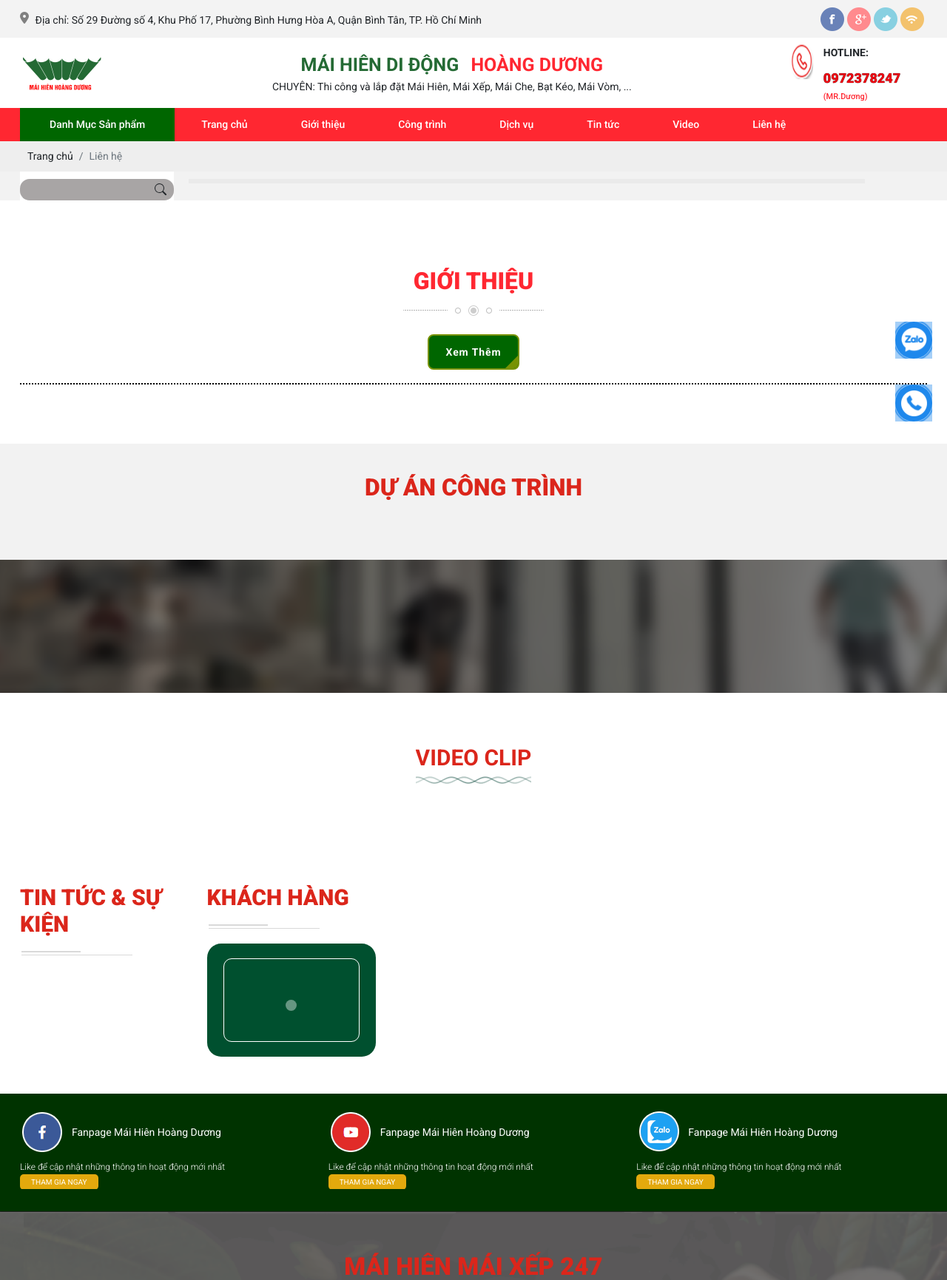
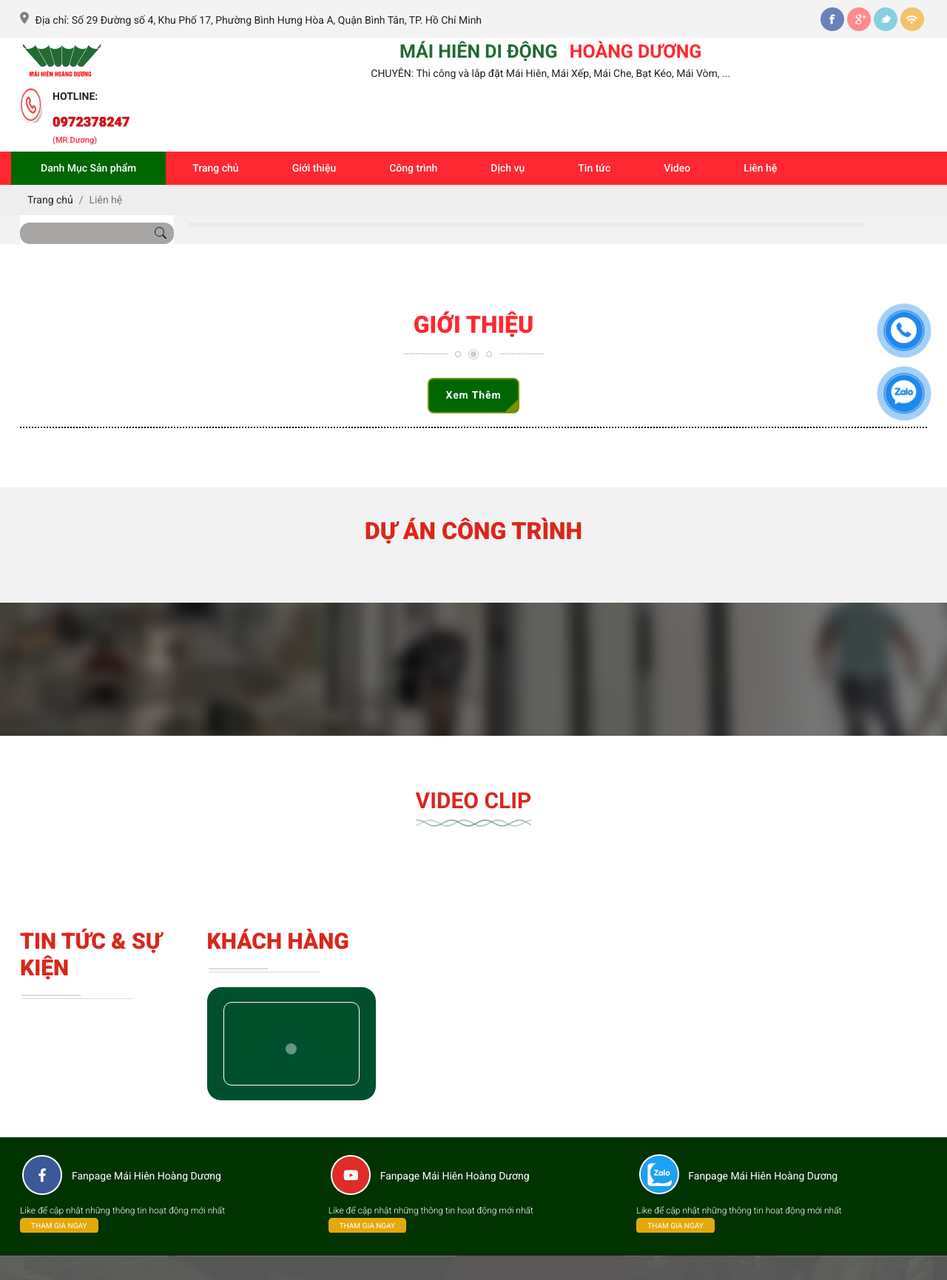
Before and after one commit to mytien0906/maihienmayxep, a PHP site: page / in a window 1280 px wide. Shown: the top 1731 px of the page at 74% size. Run offline with PHP 8.4, Linux system fonts and the light colour scheme; data that the repository does not hold is empty; some libraries are stand-ins or nearby versions.

Commit message:
update css

```diff
--- a/assets/css/lien-he.css
+++ b/assets/css/lien-he.css
@@ -6,7 +6,9 @@
     display: block;
     margin-bottom: 30px;
 }
-.main-content-contacts .main-content-wrapper div{
+.main-content-contacts .main-content-wrapper div#main-content{
+    display: flex;
+    justify-content: space-between;
 }
 
 .main-content-contacts .main-content-wrapper .title{
--- a/assets/css/styles.css
+++ b/assets/css/styles.css
@@ -1,7 +1,10 @@
 .btn-contact-block {
     display: block;
-    width: 50px;
-    height: 50px;
+    width: 77px;
+    height: 77px;
+    display: flex;
+    justify-content: center;
+    align-items: center;
     position: fixed;
     right: 20px;
     z-index: 10;
@@ -33,8 +36,8 @@
      animation-fill-mode: both;
      width: 70px;
      height: 70px;
-    top: -10px;
-    right: -10px;
+     /* top: -10px; */
+     /* right: -10px; */
      position: absolute;
      -webkit-transition: all 0.2s ease-in-out;
      -moz-transition: all 0.2s ease-in-out;
@@ -56,23 +59,41 @@
  .btn-contact-block .child-nth-1 {
 
  animation-iteration-count: infinite;
+
  animation-duration: 1s;
+
  animation-fill-mode: both;
+
  width: 60px;
+
  height: 60px;
-    top: -5px;
-    right: -5px;
+
+ /* top: -5px; */
+
+ /* right: -5px; */
+
  position: absolute;
+
  background-color: transparent;
+
  -webkit-border-radius: 100%;
+
  -moz-border-radius: 100%;
+
  border-radius: 100%;
+
  border: 2px solid #1e88ec;
+
  opacity: 0.1;
+
  border-color: #1e88ec;
+
  opacity: 0.5;
+
  animation-duration: 1s;
+
  animation-fill-mode: both;
+
  animation-iteration-count: infinite;
  }
  .btn-effect{
@@ -252,40 +273,43 @@ p {
      background: var(--red-light-color);
  }
 
-.bottom-header nav.header-navbar {
+ .bottom-header {
      padding: 0;
  }
 
-.bottom-header nav.header-navbar div {
+ .bottom-header div {
      padding: 0;
      display: block;
  }
-
-.bottom-header nav.header-navbar .header-navbar-list {
+ .bottom-header nav.navbar{
+     padding-top: 0;
+     padding-bottom: 0;
+ }
+ .bottom-header .header-navbar-list {
      display: flex;
      /* justify-content:space-between; */
  }
 
-.bottom-header nav.header-navbar .header-navbar-item {
+ .bottom-header .header-navbar-item {
      padding-top: 12px;
      padding-bottom: 12px;
      padding-left: 36px;
      padding-right: 36px;
  }
 
-.bottom-header nav.header-navbar .header-navbar-item.active {
+ .bottom-header .header-navbar-item.active {
      background: var(--green-light-color);
      padding-left: 40px;
      padding-right: 40px;
  }
 
-.bottom-header nav.header-navbar .header-navbar-link, .header-navbar-category-item a {
+ .bottom-header .header-navbar-link, .header-navbar-category-item a {
      text-decoration: none;
      color: #fff;
      font-weight: 500;
  }
 
-.bottom-header nav.header-navbar .header-navbar-item:hover, .header-slider .header-category-item:hover {
+ .bottom-header .header-navbar-item:hover, .header-slider .header-category-item:hover {
      background: var(--green-light-color);
      color: #fff;
      transition: all 0.3s;
@@ -1145,7 +1169,9 @@ ul.slick-dots {
  .copy-right {
      color: #fff;
  }
-
+ .map iframe {
+     width: 100%;
+ }
  /* END FOOTER */
  @media (max-width: 767px) {
      .box-projects .project-block {
@@ -1271,16 +1297,16 @@ ul.slick-dots {
          margin-right: 40px;
      }
 
-    .bottom-header nav.header-navbar .header-navbar-item {
+     .bottom-header .header-navbar-item {
          /* padding: 0; */
      }
 
-    .bottom-header nav.header-navbar .header-navbar-item {
+     .bottom-header .header-navbar-item {
          padding-left: 20px;
          padding-right: 20px;
      }
 
-    .bottom-header nav.header-navbar .header-navbar-link, .header-navbar-category-item a {
+     .bottom-header .header-navbar-link, .header-navbar-category-item a {
          font-weight: 400;
      }
 
--- a/footer.php
+++ b/footer.php
@@ -4,7 +4,6 @@
         <img src="assets/images/top.png" alt="Go Top">
     </div>
 
-    <div class="btn-contact-wrapper">
     <a class="btn-effect btn-contact-block">
         <div class="child-nth-1 animate__animated animate__zoomIn"></div>
         <div class="child-nth-2 animate__animated animate__pulse"></div>
@@ -20,7 +19,6 @@
             <img src="./assets/images/hl.png" alt="">
         </p>
     </a>
-    </div>
     <!-- CHUA CO ICON ZALO & HOTLINE -->
     <div class="top-footer">
         <div class="container">
--- a/header.php
+++ b/header.php
@@ -37,12 +37,12 @@
         <div class="main-header">
             <div class="container">
                 <div class="row">
-                    <div class="col-md-2 company-logo">
+                    <div class="col-lg-2 col-md-2 company-logo">
                         <a href="#" class="company-logo-link">
                             <img src="./assets/images/logo-4752.png" alt="">
                         </a>
                     </div>
-                    <div class="col-md-8">
+                    <div class="col-lg-10 col-md-10">
                         <div class="company-info">
                             <div class="company-name">
                                 <span>MÁI HIÊN DI ĐỘNG</span>
@@ -56,7 +56,7 @@
 
                         </div>
                     </div>
-                    <div class="col-md-2">
+                    <div class="col-lg-2">
                         <div class="company-hotline">
                             <div class="company-hotline-img">
                                 <img src="./assets/images/logo-phone.png" alt="">
@@ -75,7 +75,7 @@
         </div>
         <div class="bottom-header" id="myHeader">
             <div class="container">
-                <nav class="navbar navbar-expand-lg navbar-light header-navbar">
+                <nav class="navbar navbar-expand-lg navbar-light">
                     <div class="container-fluid">
                         <button class="navbar-toggler" type="button" data-bs-toggle="collapse"
                             data-bs-target="#navbarNavAltMarkup" aria-controls="navbarNavAltMarkup"
--- a/lien-he.php
+++ b/lien-he.php
@@ -12,7 +12,7 @@ $lienhe = $UserModel->getlienhehbyId();
         <div class="container">
             <div class="main-content-wrapper">
                     <h2><span class="title">LIÊN HỆ</span></h2>
-                    <div>
+                    <div id="main-content">
                         <div class="lienhe">
                             <?= $lienhe[0]['noidung'] ?>
                         </div>
```
Lines whose indentation alone changed are shown as unchanged.
